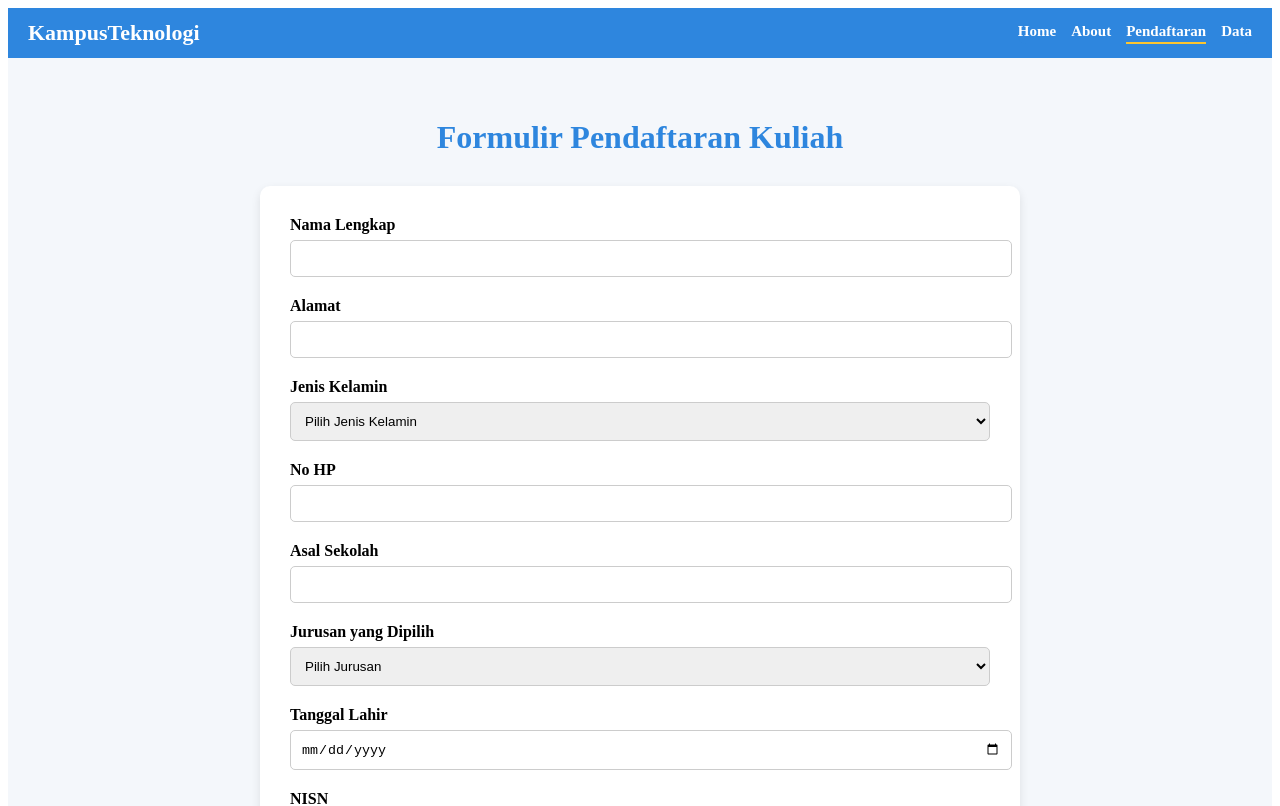
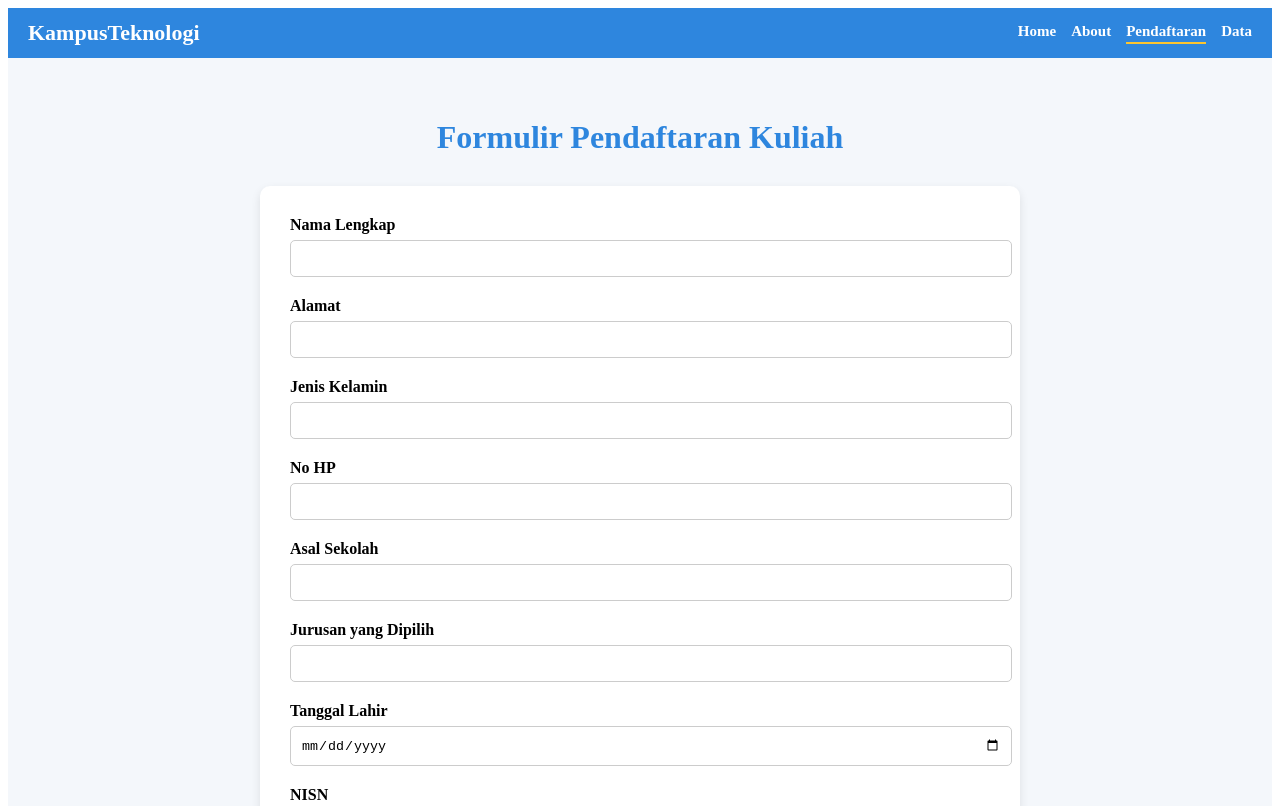
Before and after one commit to rezafebriansyah19/bnsp, a React (Vite) app: page /pendaftaran in a window 1280 px wide. Shown: the top 806 px of the page. Built offline with nearby package versions, Linux system fonts and the light colour scheme.

Commit message:
mengubah pendaftaran

```diff
--- a/src/pages/Pendaftaran.jsx
+++ b/src/pages/Pendaftaran.jsx
@@ -13,60 +13,14 @@ const Pendaftaran = () => {
     nisn: ""
   });
 
-  const [errors, setErrors] = useState({});
-
-  const validate = () => {
-    const newErrors = {};
-
-    if (!/^[A-Za-z\s]+$/.test(formData.nm_pendaftar)) {
-      newErrors.nm_pendaftar = "Nama hanya boleh huruf dan spasi.";
-    }
-
-    if (formData.alamat.length < 4) {
-      newErrors.alamat = "Alamat harus minimal 4 karakter.";
-    }
-
-    if (!["L", "P"].includes(formData.jenis_kelamin)) {
-      newErrors.jenis_kelamin = "Pilih jenis kelamin yang valid.";
-    }
-
-    if (!/^\d{10,15}$/.test(formData.no_hp)) {
-      newErrors.no_hp = "Nomor HP harus 10-15 digit angka.";
-    }
-
-    if (!formData.asal_sekolah.trim()) {
-      newErrors.asal_sekolah = "Asal sekolah tidak boleh kosong.";
-    }
-
-    if (!formData.jurusan.trim()) {
-      newErrors.jurusan = "Jurusan harus diisi.";
-    }
-
-    if (!formData.tgl_lahir) {
-      newErrors.tgl_lahir = "Tanggal lahir harus dipilih.";
-    }
-
-    if (!/^\d{10}$/.test(formData.nisn)) {
-      newErrors.nisn = "NISN harus 10 digit angka.";
-    }
-
-    setErrors(newErrors);
-    return Object.keys(newErrors).length === 0;
-  };
-
   const handleChange = (e) => {
-    const { name, value } = e.target;
-    setFormData({ ...formData, [name]: value });
-
-    setErrors({ ...errors, [name]: "" });
+    setFormData({ ...formData, [e.target.name]: e.target.value });
   };
 
   const handleSubmit = async (e) => {
     e.preventDefault();
-    if (!validate()) return;
-
     try {
-      await axios.post("https://reza.rikpetik.site/api/v1/pendaftar/create", formData);
+      await axios.post("http://127.0.0.1:3000/api/v1/pendaftar/create", formData);
       alert("Pendaftaran berhasil!");
     } catch (error) {
       console.error(error);
@@ -93,63 +47,23 @@ const Pendaftaran = () => {
         {[
           { label: "Nama Lengkap", name: "nm_pendaftar" },
           { label: "Alamat", name: "alamat" },
-  {
-    label: "Jenis Kelamin",
-    name: "jenis_kelamin",
-    type: "select",
-    options: [
-      { value: "", label: "Pilih Jenis Kelamin" },
-      { value: "L", label: "Laki-laki" },
-      { value: "P", label: "Perempuan" }
-    ]
-  },
+          { label: "Jenis Kelamin", name: "jenis_kelamin" },
           { label: "No HP", name: "no_hp" },
           { label: "Asal Sekolah", name: "asal_sekolah" },
-  {
-    label: "Jurusan yang Dipilih",
-    name: "jurusan",
-    type: "select",
-    options: [
-      { value: "", label: "Pilih Jurusan" },
-      { value: "PPW", label: "PPW" },
-      { value: "PPM", label: "PPM" },
-      { value: "PSJ", label: "PSJ" },
-      { value: "DIGITAL MARKETING", label: "Digital Marketing" },
-      { value: "UI/UX DESIGNER", label: "UI/UX Designer" }
-    ]
-  },
+          { label: "Jurusan yang Dipilih", name: "jurusan" },
           { label: "Tanggal Lahir", name: "tgl_lahir", type: "date" },
-  { label: "NISN", name: "nisn" }
-].map(({ label, name, type = "text", options }) => (
+          { label: "NISN", name: "nisn" },
+        ].map(({ label, name, type = "text" }) => (
           <div key={name} style={{ marginBottom: "20px" }}>
             <label style={{ display: "block", marginBottom: "6px", fontWeight: "bold" }}>
               {label}
             </label>
-    {type === "select" ? (
-      <select
-        name={name}
-        value={formData[name]}
-        onChange={handleChange}
-        style={{
-          width: "100%",
-          padding: "10px",
-          borderRadius: "5px",
-          border: "1px solid #ccc",
-          outline: "none"
-        }}
-      >
-        {options.map((opt) => (
-          <option key={opt.value} value={opt.value}>
-            {opt.label}
-          </option>
-        ))}
-      </select>
-    ) : (
             <input
               type={type}
               name={name}
               value={formData[name]}
               onChange={handleChange}
+              required
               style={{
                 width: "100%",
                 padding: "10px",
@@ -158,15 +72,8 @@ const Pendaftaran = () => {
                 outline: "none"
               }}
             />
-    )}
-    {errors[name] && (
-      <small style={{ color: "red", marginTop: "5px", display: "block" }}>
-        {errors[name]}
-      </small>
-    )}
           </div>
         ))}
-
 
         <button
           type="submit"
```
Lines whose indentation alone changed are shown as unchanged.
